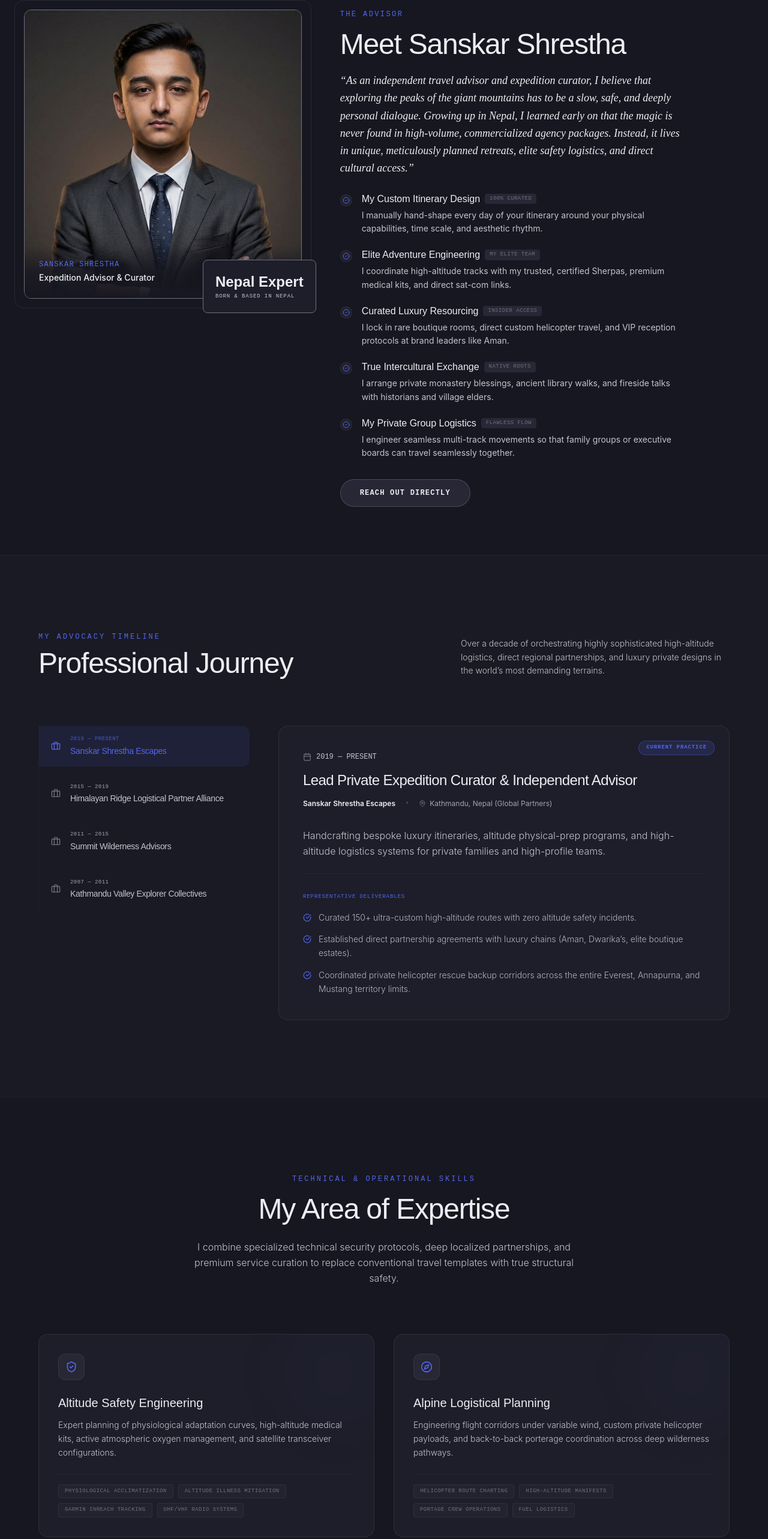
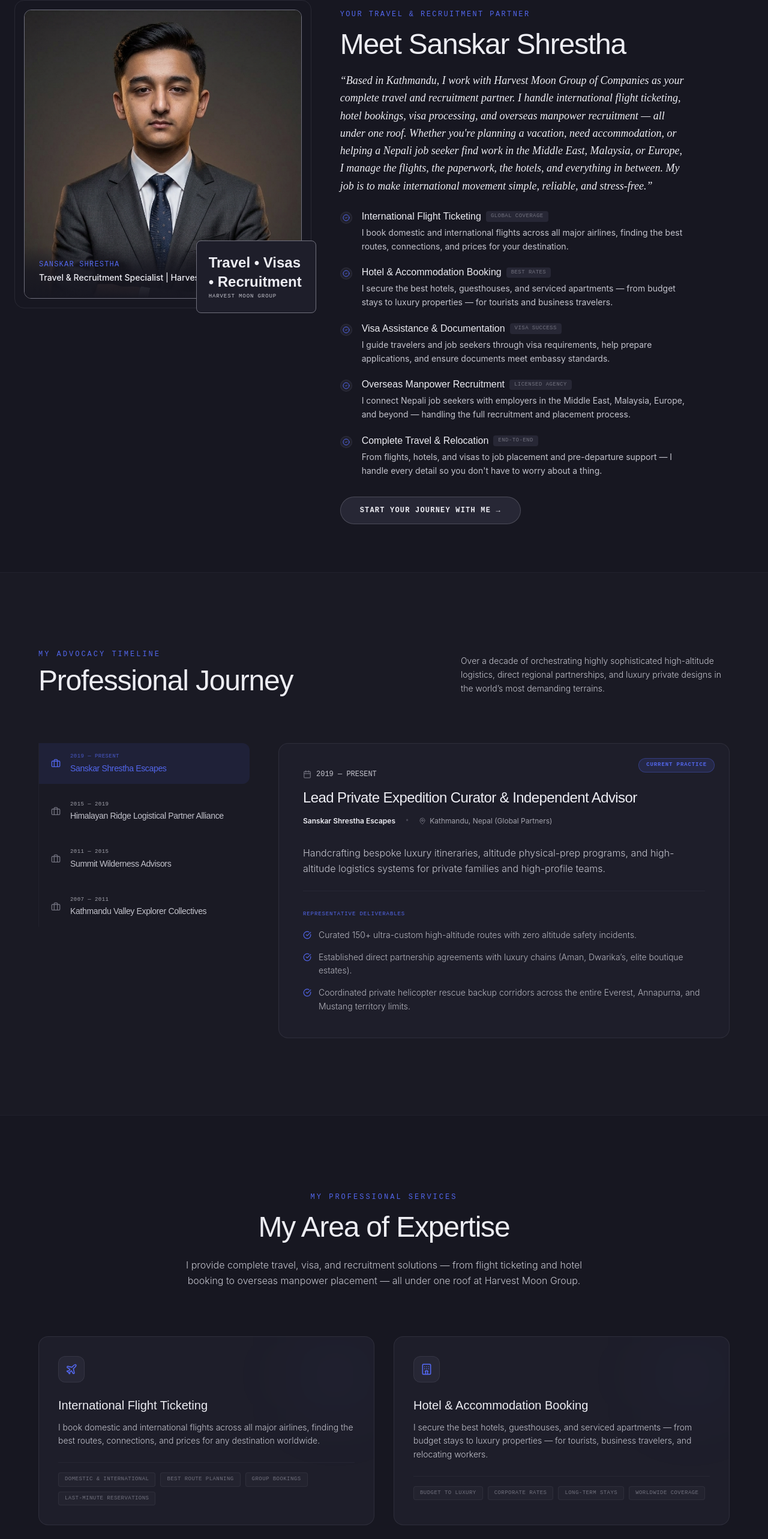
Before and after one commit to sanskarsth/sanskarsth, a React (Vite) app: page / in a window 1280 px wide. Shown: the part 160-2726 px from the top of the page at 60% size. Built offline with nearby package versions, Linux system fonts and the light colour scheme; no server answers; the database is empty; a web font is replaced by a local one.

Commit message:
feat:add cron job

```diff
--- a/src/components/About.tsx
+++ b/src/components/About.tsx
@@ -11,29 +11,29 @@ interface AboutProps {
 export default function About({ onPlanJourney }: AboutProps) {
   const expertiseList = [
     {
-      title: 'My Custom Itinerary Design',
-      description: 'I manually hand-shape every day of your itinerary around your physical capabilities, time scale, and aesthetic rhythm.',
-      metric: '100% Curated'
+      title: 'International Flight Ticketing',
+      description: 'I book domestic and international flights across all major airlines, finding the best routes, connections, and prices for your destination.',
+      metric: 'Global Coverage'
     },
     {
-      title: 'Elite Adventure Engineering',
-      description: 'I coordinate high-altitude tracks with my trusted, certified Sherpas, premium medical kits, and direct sat-com links.',
-      metric: 'My Elite Team'
+      title: 'Hotel & Accommodation Booking',
+      description: 'I secure the best hotels, guesthouses, and serviced apartments — from budget stays to luxury properties — for tourists and business travelers.',
+      metric: 'Best Rates'
     },
     {
-      title: 'Curated Luxury Resourcing',
-      description: 'I lock in rare boutique rooms, direct custom helicopter travel, and VIP reception protocols at brand leaders like Aman.',
-      metric: 'Insider Access'
+      title: 'Visa Assistance & Documentation',
+      description: 'I guide travelers and job seekers through visa requirements, help prepare applications, and ensure documents meet embassy standards.',
+      metric: 'Visa Success'
     },
     {
-      title: 'True Intercultural Exchange',
-      description: 'I arrange private monastery blessings, ancient library walks, and fireside talks with historians and village elders.',
-      metric: 'Native Roots'
+      title: 'Overseas Manpower Recruitment',
+      description: 'I connect Nepali job seekers with employers in the Middle East, Malaysia, Europe, and beyond — handling the full recruitment and placement process.',
+      metric: 'Licensed Agency'
     },
     {
-      title: 'My Private Group Logistics',
-      description: 'I engineer seamless multi-track movements so that family groups or executive boards can travel seamlessly together.',
-      metric: 'Flawless Flow'
+      title: 'Complete Travel & Relocation',
+      description: 'From flights, hotels, and visas to job placement and pre-departure support — I handle every detail so you don\'t have to worry about a thing.',
+      metric: 'End-to-End'
     }
   ];
 
@@ -70,7 +70,7 @@ export default function About({ onPlanJourney }: AboutProps) {
               >
                 <img
                   src={signatureImage}
-                  alt="Sanskar Shrestha - Your Expedition Advisor & Curator"
+                  alt="Sanskar Shrestha - Travel & Recruitment Specialist at Harvest Moon Group"
                   className="w-full h-[420px] md:h-[480px] min-h-[320px] object-cover object-top filter grayscale-[10%] hover:grayscale-0 transition-all duration-700"
                   referrerPolicy="no-referrer"
                 />
@@ -79,18 +79,24 @@ export default function About({ onPlanJourney }: AboutProps) {
                     Sanskar Shrestha
                   </div>
                   <div className="font-sans font-medium text-starlight text-sm">
-                    Expedition Advisor & Curator
+                    Travel & Recruitment Specialist | Harvest Moon Group
                   </div>
                 </div>
               </motion.div>
 
               {/* Minimalist overlay details box */}
-              <div className="absolute -bottom-6 -right-6 bg-midnight-slate border border-lead p-5 rounded-lg max-w-[200px] hidden sm:block">
-                <span className="block font-display text-2xl font-bold text-starlight mb-0.5">Nepal Expert</span>
+              <motion.div
+                initial={{ opacity: 0, y: 20 }}
+                whileInView={{ opacity: 1, y: 0 }}
+                viewport={{ once: true, margin: '-100px' }}
+                transition={{ duration: 0.8, ease: 'easeOut' }}
+                className="absolute -bottom-6 -right-6 bg-midnight-slate border border-lead p-5 rounded-lg max-w-[200px] hidden sm:block"
+              >
+                <span className="block font-display text-2xl font-bold text-starlight mb-0.5">Travel • Visas • Recruitment</span>
                 <span className="block font-mono text-[9px] uppercase tracking-widest text-silver">
-                  Born & Based in Nepal
+                  Harvest Moon Group
                 </span>
-              </div>
+              </motion.div>
             </div>
           </div>
 
@@ -98,7 +104,7 @@ export default function About({ onPlanJourney }: AboutProps) {
           <div className="lg:col-span-7 order-1 lg:order-2">
             <div className="max-w-xl">
               <span className="font-mono text-xs uppercase tracking-[0.2em] text-[#5266eb] block mb-3">
-                THE ADVISOR
+                YOUR TRAVEL & RECRUITMENT PARTNER
               </span>
 
               <h2 className="font-display font-medium text-3xl md:text-5xl text-starlight tracking-tight leading-tight mb-4">
@@ -106,7 +112,7 @@ export default function About({ onPlanJourney }: AboutProps) {
               </h2>
 
               <p className="font-sans text-silver text-base md:text-lg leading-relaxed font-light mb-6 font-serif italic text-starlight">
-                “As an independent travel advisor and expedition curator, I believe that exploring the peaks of the giant mountains has to be a slow, safe, and deeply personal dialogue. Growing up in Nepal, I learned early on that the magic is never found in high-volume, commercialized agency packages. Instead, it lives in unique, meticulously planned retreats, elite safety logistics, and direct cultural access.”
+                “Based in Kathmandu, I work with Harvest Moon Group of Companies as your complete travel and recruitment partner. I handle international flight ticketing, hotel bookings, visa processing, and overseas manpower recruitment — all under one roof. Whether you're planning a vacation, need accommodation, or helping a Nepali job seeker find work in the Middle East, Malaysia, or Europe, I manage the flights, the paperwork, the hotels, and everything in between. My job is to make international movement simple, reliable, and stress-free.”
               </p>
 
               {/* Custom Expertise Checklist */}
@@ -149,7 +155,7 @@ export default function About({ onPlanJourney }: AboutProps) {
                   onClick={onPlanJourney}
                   className="bg-graphite hover:bg-[#5266eb] border border-lead/50 hover:border-[#5266eb] text-starlight hover:text-white px-8 py-3.5 rounded-full text-xs font-mono uppercase tracking-widest font-semibold transition-all duration-300 cursor-pointer"
                 >
-                  Reach Out Directly
+                  Start Your Journey With Me →
                 </button>
               </div>
             </div>
--- a/src/components/Contact.tsx
+++ b/src/components/Contact.tsx
@@ -74,14 +74,14 @@ export default function Contact() {
                 MY PHILOSOPHY
               </span>
               <p className="font-sans text-sm md:text-base text-silver italic leading-relaxed font-light mb-8">
-                “True adventure is a slow, respectful dialogue between you and the great peaks. I believe every itinerary should respect your personal space, safety limits, and physical timeline. No corporate templates, no rush.”
+                “Atithi Devo Bhava — अतिथिदेवो भव (The guest is equivalent to God). This ancient Sanskrit principle guides everything I do. Whether you're traveling for leisure, business, or seeking work abroad, I treat every client with the same respect, care, and dedication. No rushed service, no hidden fees, no corporate indifference. Just honest, personalized support from someone who believes you deserve nothing less than family-level treatment.”
               </p>
             </div>
 
             <div className="flex items-center space-x-3 border-t border-lead/10 pt-6">
               <div className="w-8 h-px bg-lead/30" />
               <span className="font-display text-xs text-starlight uppercase tracking-widest font-semibold">
-                Sanskar Shrestha
+                — Sanskar Shrestha, Harvest Moon Group
               </span>
             </div>
           </motion.div>
--- a/src/components/Skills.tsx
+++ b/src/components/Skills.tsx
@@ -1,6 +1,6 @@
 import React from 'react';
 import { motion } from 'motion/react';
-import { ShieldAlert, Compass, Award, Star, Globe, ShieldCheck, Cpu } from 'lucide-react';
+import { Plane, Hotel, FileText, Users, Briefcase, Star } from 'lucide-react';
 import heroImage from '../assets/images/hero_himalayas_1780318764999.png';
 
 interface SkillCategory {
@@ -13,28 +13,40 @@ interface SkillCategory {
 export default function Skills() {
   const skillsList: SkillCategory[] = [
     {
-      title: 'Altitude Safety Engineering',
-      icon: 'ShieldCheck',
-      description: 'Expert planning of physiological adaptation curves, high-altitude medical kits, active atmospheric oxygen management, and satellite transceiver configurations.',
-      tags: ['Physiological Acclimatization', 'Altitude Illness Mitigation', 'Garmin InReach Tracking', 'UHF/VHF Radio Systems']
+      title: 'International Flight Ticketing',
+      icon: 'Plane',
+      description: 'I book domestic and international flights across all major airlines, finding the best routes, connections, and prices for any destination worldwide.',
+      tags: ['Domestic & International', 'Best Route Planning', 'Group Bookings', 'Last-Minute Reservations']
     },
     {
-      title: 'Alpine Logistical Planning',
-      icon: 'Compass',
-      description: 'Engineering flight corridors under variable wind, custom private helicopter payloads, and back-to-back porterage coordination across deep wilderness pathways.',
-      tags: ['Helicopter Route Charting', 'High-Altitude Manifests', 'Portage Crew Operations', 'Fuel Logistics']
+      title: 'Hotel & Accommodation Booking',
+      icon: 'Hotel',
+      description: 'I secure the best hotels, guesthouses, and serviced apartments — from budget stays to luxury properties — for tourists, business travelers, and relocating workers.',
+      tags: ['Budget to Luxury', 'Corporate Rates', 'Long-Term Stays', 'Worldwide Coverage']
     },
     {
-      title: 'Curated Luxury Resourcing',
-      icon: 'Award',
-      description: 'Managing premium direct accounts with elite global chains, securing priority room allocations, and preparing private-chef culinary menu parameters.',
-      tags: ['Aman Resorts Contracts', 'Dwarika’s Heritage Access', 'Custom Dietary Curation', 'Airport VIP Expeditions']
+      title: 'Visa Assistance & Documentation',
+      icon: 'FileText',
+      description: 'I guide travelers and job seekers through visa requirements, help prepare applications, and ensure documents meet embassy standards for smooth approval.',
+      tags: ['Tourist Visas', 'Business Visas', 'Employment Visas', 'Student Visas']
     },
     {
-      title: 'Intercultural Diplomacy & Permits',
-      icon: 'Globe',
-      description: 'Bilingual negotiations with national park directors, Sherpa welfare coordination, and private monastery clearances for hidden archival access.',
-      tags: ['Sagarmatha Permit Brokerage', 'Sherpa Welfare Compliance', 'Monastic Archival Walks', 'Tibetan/Bardy Dialogue']
+      title: 'Overseas Manpower Recruitment',
+      icon: 'Users',
+      description: 'I connect Nepali job seekers with employers in the Middle East, Malaysia, Europe, and beyond — handling the full recruitment and placement process.',
+      tags: ['Middle East', 'Malaysia', 'Europe', 'Licensed Agency']
+    },
+    {
+      title: 'Complete Travel & Relocation',
+      icon: 'Briefcase',
+      description: 'From flights, hotels, and visas to job placement and pre-departure support — I handle every detail so you don\'t have to worry about a thing.',
+      tags: ['End-to-End Service', 'Pre-Departure Orientation', '24/7 Support', 'Stress-Free Relocation']
+    },
+    {
+      title: 'Corporate & Group Travel',
+      icon: 'Star',
+      description: 'I coordinate seamless travel logistics for corporate clients, tour groups, and families — including hotel blocks, group flights, and visa processing for everyone.',
+      tags: ['Corporate Accounts', 'Group Discounts', 'Family Travel', 'Event Coordination']
     }
   ];
 
@@ -58,13 +70,13 @@ export default function Skills() {
         {/* Header */}
         <div className="text-center max-w-2xl mx-auto mb-16 md:mb-20">
           <span className="font-mono text-xs uppercase tracking-[0.25em] text-[#5266eb] block mb-3">
-            TECHNICAL & OPERATIONAL SKILLS
+            MY PROFESSIONAL SERVICES
           </span>
           <h2 className="font-display font-medium text-4xl md:text-5xl text-starlight tracking-tight mb-5 leading-tight">
             My Area of Expertise
           </h2>
           <p className="font-sans text-silver text-sm md:text-base font-light leading-relaxed">
-            I combine specialized technical security protocols, deep localized partnerships, and premium service curation to replace conventional travel templates with true structural safety.
+            I provide complete travel, visa, and recruitment solutions — from flight ticketing and hotel booking to overseas manpower placement — all under one roof at Harvest Moon Group.
           </p>
         </div>
 
@@ -85,10 +97,12 @@ export default function Skills() {
 
                 {/* Render corresponding icon */}
                 <div className="w-11 h-11 bg-graphite rounded-xl border border-lead/20 text-[#5266eb] flex items-center justify-center mb-6 transition-all duration-300 group-hover:scale-105 group-hover:bg-[#5266eb]/10">
-                  {skill.icon === 'ShieldCheck' && <ShieldCheck className="w-5 h-5" />}
-                  {skill.icon === 'Compass' && <Compass className="w-5 h-5" />}
-                  {skill.icon === 'Award' && <Award className="w-5 h-5" />}
-                  {skill.icon === 'Globe' && <Globe className="w-5 h-5" />}
+                  {skill.icon === 'Plane' && <Plane className="w-5 h-5" />}
+                  {skill.icon === 'Hotel' && <Hotel className="w-5 h-5" />}
+                  {skill.icon === 'FileText' && <FileText className="w-5 h-5" />}
+                  {skill.icon === 'Users' && <Users className="w-5 h-5" />}
+                  {skill.icon === 'Briefcase' && <Briefcase className="w-5 h-5" />}
+                  {skill.icon === 'Star' && <Star className="w-5 h-5" />}
                 </div>
 
                 <h3 className="font-display font-medium text-lg md:text-xl text-starlight mb-3 group-hover:text-[#5266eb]/90 transition-colors">
```
